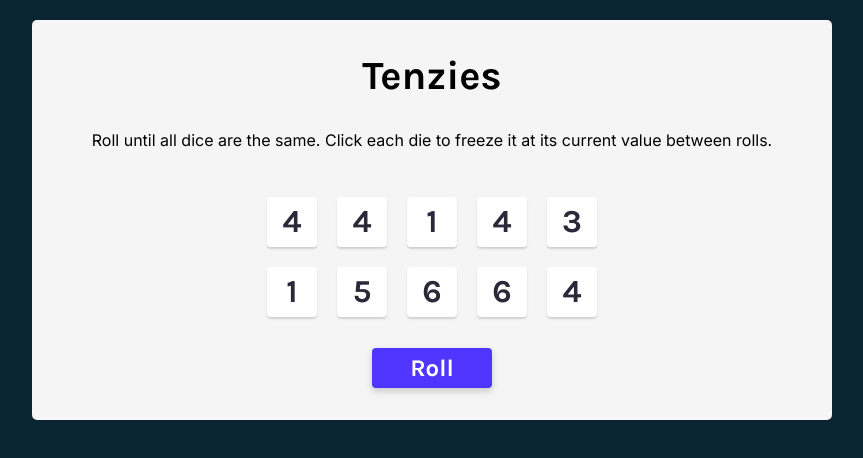
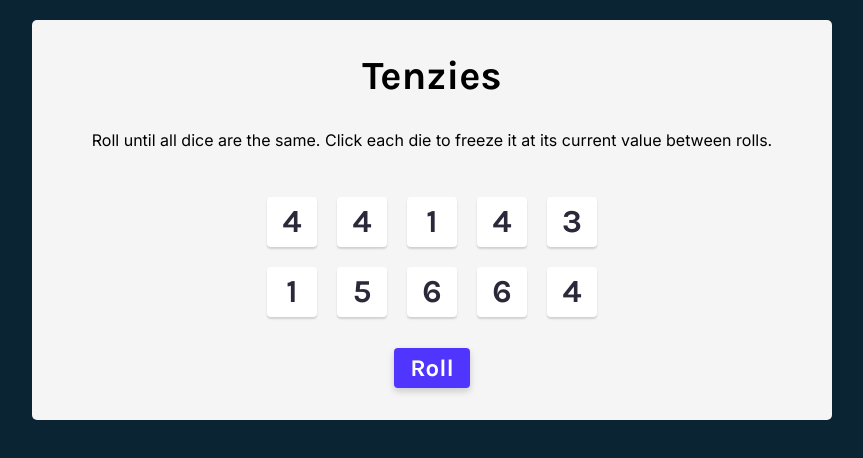
Before and after one commit to BigPugLabs/tsenzies, a React (Vite) app: page / in a window 1280 px wide. Shown: the top 458 px of the page, without its empty margins (208-1071 px from the left). Built offline with nearby package versions, Linux system fonts and the light colour scheme.

Commit message:
we can win the game

```diff
--- a/package.json
+++ b/package.json
@@ -11,6 +11,7 @@
   "dependencies": {
     "nanoid": "^4.0.2",
     "react": "^18.2.0",
+    "react-confetti": "^6.1.0",
     "react-dom": "^18.2.0"
   },
   "devDependencies": {
--- a/src/App.tsx
+++ b/src/App.tsx
@@ -1,8 +1,18 @@
 import { nanoid } from "nanoid"
 import { useEffect, useState } from "react"
+import Confetti from "react-confetti"
 import Die from "./components/Die"
 
 function App() {
+
+    const [dice, setDice] = useState(genDice)
+    const [tsenzies, setTsenzies] = useState(false)
+
+    useEffect(() => {
+        if (dice.every(({ isHeld, value }) => isHeld && value == dice[0].value)) {
+            setTsenzies(true)
+        }
+    }, [dice])
 
     function genDice() {
         return Array.from({ length: 10 }, () => ({
@@ -13,40 +23,30 @@ function App() {
         }))
     }
 
-    const [dice, setDice] = useState(genDice)
-    const diceElems = dice.map(die => <Die key={die.id} {...die} />)
-
-    const [tsenzies, setTsenzies] = useState(false)
-
-    useEffect(() => {
-        //console.log("diceState changed")
-
-        if (dice.every(({ isHeld, value }) => isHeld && value == dice[0].value)) {
-            setTsenzies(true)
-            console.log("you win")
+    function rollOrRestart(): void {
+        if (tsenzies) {
+            setDice(genDice())
+            setTsenzies(false)
+        } else {
+            setDice(dice => dice.map(die => (die.isHeld ? die : { ...die, value: Math.ceil(Math.random() * 6) })))
         }
-
-        return () => {
-            //
-        }
-    }, [dice])
-
-    function roll(): void {
-        setDice(dice => dice.map(die => (die.isHeld ? die : { ...die, value: Math.ceil(Math.random() * 6) })))
     }
 
     function hold(id: string): void {
         setDice(dice => dice.map(die => (die.id == id ? { ...die, isHeld: !die.isHeld } : die)))
     }
 
+    const diceElems = dice.map(die => <Die key={die.id} {...die} />)
+
     return (
         <main>
+            {tsenzies && <Confetti />}
             <h1 className="title">Tenzies</h1>
             <p className="instructions">Roll until all dice are the same. Click each die to freeze it at its current value between rolls.</p>
             <div className="die--tray">
                 {diceElems}
             </div>
-            <button className="roll" onClick={roll}>Roll</button>
+            <button className="roll" onClick={rollOrRestart}>{tsenzies ? "New Game" : "Roll"}</button>
         </main>
     )
 }
--- a/src/index.css
+++ b/src/index.css
@@ -61,7 +61,7 @@ main {
     cursor: pointer;
     font: 700 1.5rem 'Karla', sans-serif;
     height: 40px;
-    width: 120px;
+    padding: 0 1rem;
 }
 
 .roll:active {
```
Also changed, not shown: 1 other file (tests, documents, lock files or other folders).
